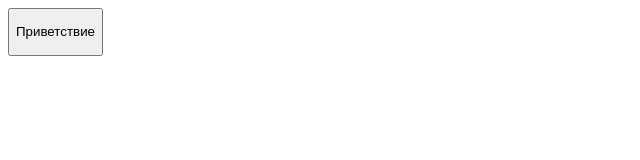
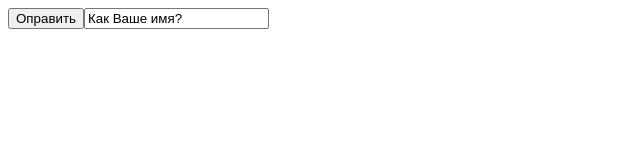
Before and after one commit to ssumatoha/Web, a plain HTML site: page lab1-1.html in a window 1280 px wide. Both pictures are taken after a click on the button "Приветствие". Shown: the whole page, without its empty margins (0-640 px from the left). Drawn offline with Linux system fonts and the light colour scheme.

Commit message:
first commit

```diff
--- a/lab1-1.html
+++ b/lab1-1.html
@@ -8,7 +8,7 @@
     <title>Document</title>
 </head>
 <body>
-    <button><p>Приветствие</p></button>
+    <div id="one"><button onclick="onClickButton('one')"><p>Приветствие</p></button></div>
     <script src="scripts.js"></script>
 </body>
 </html>
--- a/scripts.js
+++ b/scripts.js
@@ -1,3 +1,7 @@
-function hi() {
-    alert(хай)
+function onClickButtonTwo() {
+    alert('Приветствую вас, ' + document.getElementById('inp').value)
 }
+
+function onClickButton(el) {
+    document.getElementById(el).innerHTML = '<button onclick="onClickButtonTwo()">Оправить</button><input id="inp" value="Как Ваше имя?"></input>'
+}
```
